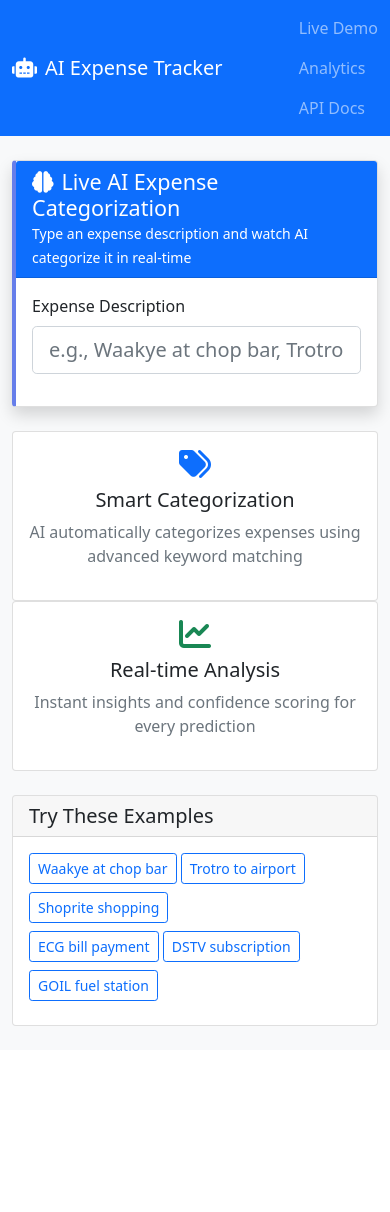
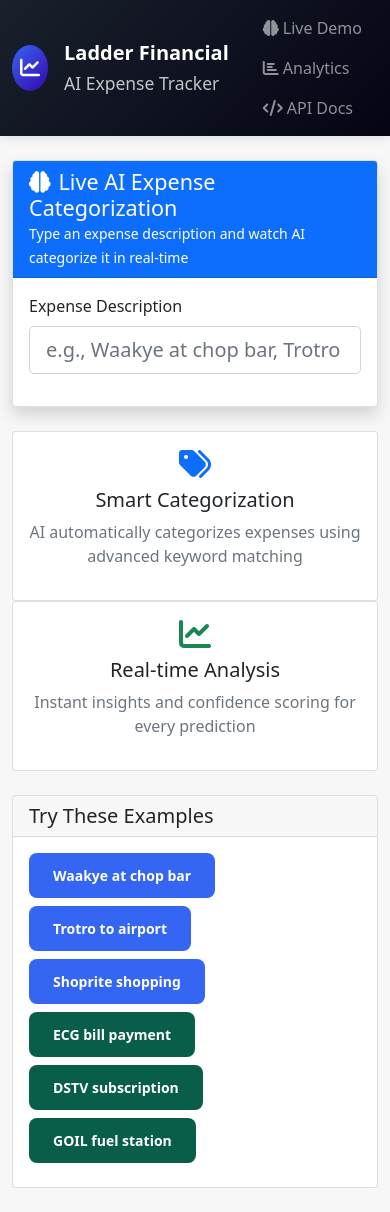
Before and after one commit to jeffasante/expense-tracker-ai, a Django app: template backend/demo/templates/demo/index.html in a window 390 px wide. Before the commit the page ends 1026 px from the top, so only its background shows below. Run offline with Django 4.2, Linux system fonts and the light colour scheme; the template is opened without the code that fills it, so the values that code supplies are empty.

Commit message:
feat: Ladder Financial brand styling and UI enhancement
- Implemented complete Ladder color palette from brand guidelines
- Created custom CSS theme with Ladder-specific components
- Updated navbar with professional Ladder Financial branding
- Enhanced demo cards with gradient backgrounds and animations
- Styled metric cards with brand colors and hover effects
- Updated chart colors to match Ladder brand palette
- Added professional icons and visual hierarchy
- Implemented responsive design with Ladder aesthetics

```diff
--- /dev/null
+++ b/backend/demo/static/demo/css/ladder-theme.css
@@ -0,0 +1,194 @@
+:root {
+  --color-grayscale-9: #FFFFFF;
+  --color-grayscale-97: #000000;
+  --color-blue-93: #1A202C;
+  --color-teal-39: #024233;
+  --color-purple-18: #3606AC;
+  --color-teal-33: #095E4A;
+  --color-grayscale-33: #E0E0E0;
+  --color-blue-54: #3566F3;
+  --color-blue-17: #E0E9F6;
+  --color-blue-98: #040415;
+  --color-orange-15: #FDA768;
+  --color-teal-35: #3C3D3D;
+  --color-blue-38: #93969B;
+  --color-grayscale-85: #080808;
+  --color-blue-67: #3050D6;
+  --color-orange-4: #F9E7D3;
+  --color-grayscale-79: #1E1E1E;
+  --color-grayscale-45: #BCBCBC;
+  --color-yellow-12: #FCCD27;
+  --color-purple-6: #A17DFB;
+  --color-orange-17: #FF843F;
+  --color-blue-82: #1434A4;
+  --color-grayscale-17: #F7F7F7;
+  --color-blue-11: #EDEFF2;
+  --color-grayscale-25: #F0F0F0;
+}
+
+/* Ladder Brand Colors */
+.ladder-primary { background-color: var(--color-blue-54); }
+.ladder-secondary { background-color: var(--color-teal-33); }
+.ladder-accent { background-color: var(--color-purple-18); }
+.ladder-success { background-color: var(--color-teal-39); }
+.ladder-warning { background-color: var(--color-orange-15); }
+.ladder-info { background-color: var(--color-blue-17); }
+.ladder-dark { background-color: var(--color-blue-93); }
+.ladder-light { background-color: var(--color-grayscale-17); }
+
+/* Text Colors */
+.text-ladder-primary { color: var(--color-blue-54); }
+.text-ladder-secondary { color: var(--color-teal-33); }
+.text-ladder-accent { color: var(--color-purple-18); }
+.text-ladder-dark { color: var(--color-blue-93); }
+
+/* Gradient Backgrounds */
+.ladder-gradient-primary {
+  background: linear-gradient(135deg, var(--color-blue-54) 0%, var(--color-purple-18) 100%);
+}
+.ladder-gradient-secondary {
+  background: linear-gradient(135deg, var(--color-teal-33) 0%, var(--color-teal-39) 100%);
+}
+
+/* Custom Components */
+.ladder-card {
+  border: 1px solid var(--color-grayscale-33);
+  border-radius: 12px;
+  box-shadow: 0 4px 6px rgba(0, 0, 0, 0.05);
+  transition: all 0.3s ease;
+}
+.ladder-card:hover {
+  box-shadow: 0 8px 25px rgba(53, 102, 243, 0.15);
+  transform: translateY(-2px);
+}
+
+.ladder-btn-primary {
+  background: var(--color-blue-54);
+  border: none;
+  color: white;
+  padding: 12px 24px;
+  border-radius: 8px;
+  font-weight: 600;
+  transition: all 0.3s ease;
+}
+.ladder-btn-primary:hover {
+  background: var(--color-blue-67);
+  transform: translateY(-1px);
+}
+
+.ladder-btn-secondary {
+  background: var(--color-teal-33);
+  border: none;
+  color: white;
+  padding: 12px 24px;
+  border-radius: 8px;
+  font-weight: 600;
+  transition: all 0.3s ease;
+}
+.ladder-btn-secondary:hover {
+  background: var(--color-teal-39);
+  transform: translateY(-1px);
+}
+
+.ladder-badge {
+  background: var(--color-purple-18);
+  color: white;
+  padding: 6px 12px;
+  border-radius: 20px;
+  font-size: 0.875rem;
+  font-weight: 600;
+}
+
+.ladder-navbar {
+  background: linear-gradient(135deg, var(--color-blue-93) 0%, var(--color-blue-98) 100%);
+  box-shadow: 0 2px 10px rgba(0, 0, 0, 0.1);
+}
+
+.ladder-sidebar {
+  background: var(--color-grayscale-17);
+  border-right: 1px solid var(--color-grayscale-33);
+}
+
+.ladder-input {
+  border: 2px solid var(--color-grayscale-33);
+  border-radius: 8px;
+  padding: 12px 16px;
+  transition: all 0.3s ease;
+}
+.ladder-input:focus {
+  border-color: var(--color-blue-54);
+  box-shadow: 0 0 0 3px rgba(53, 102, 243, 0.1);
+  outline: none;
+}
+
+.ladder-progress {
+  background: var(--color-grayscale-25);
+  border-radius: 10px;
+  height: 8px;
+  overflow: hidden;
+}
+.ladder-progress-bar {
+  background: linear-gradient(90deg, var(--color-blue-54) 0%, var(--color-purple-18) 100%);
+  height: 100%;
+  border-radius: 10px;
+  transition: width 0.6s ease;
+}
+
+.ladder-alert-success {
+  background: var(--color-orange-4);
+  border: 1px solid var(--color-teal-33);
+  border-left: 4px solid var(--color-teal-33);
+  color: var(--color-teal-39);
+}
+
+.ladder-alert-warning {
+  background: var(--color-orange-4);
+  border: 1px solid var(--color-orange-15);
+  border-left: 4px solid var(--color-orange-15);
+  color: var(--color-orange-17);
+}
+
+.ladder-metric-card {
+  background: white;
+  border-radius: 16px;
+  padding: 24px;
+  box-shadow: 0 4px 6px rgba(0, 0, 0, 0.05);
+  border-left: 4px solid var(--color-blue-54);
+  transition: all 0.3s ease;
+}
+.ladder-metric-card:hover {
+  box-shadow: 0 8px 25px rgba(53, 102, 243, 0.15);
+}
+
+.ladder-chart-container {
+  background: white;
+  border-radius: 16px;
+  padding: 24px;
+  box-shadow: 0 4px 6px rgba(0, 0, 0, 0.05);
+}
+
+/* Animation Classes */
+.ladder-fade-in {
+  animation: ladderFadeIn 0.6s ease-out;
+}
+
+@keyframes ladderFadeIn {
+  from { opacity: 0; transform: translateY(20px); }
+  to { opacity: 1; transform: translateY(0); }
+}
+
+.ladder-pulse {
+  animation: ladderPulse 2s infinite;
+}
+
+@keyframes ladderPulse {
+  0%, 100% { opacity: 1; }
+  50% { opacity: 0.7; }
+}
+
+/* Responsive Design */
+@media (max-width: 768px) {
+  .ladder-card { margin-bottom: 16px; }
+  .ladder-metric-card { padding: 16px; }
+  .ladder-chart-container { padding: 16px; }
+}
--- a/backend/demo/templates/demo/base.html
+++ b/backend/demo/templates/demo/base.html
@@ -3,26 +3,28 @@
 <head>
     <meta charset="UTF-8">
     <meta name="viewport" content="width=device-width, initial-scale=1.0">
-    <title>{% block title %}AI Expense Tracker Demo{% endblock %}</title>
+    <title>{% block title %}Ladder AI Expense Tracker{% endblock %}</title>
     <link href="https://cdn.jsdelivr.net/npm/bootstrap@5.1.3/dist/css/bootstrap.min.css" rel="stylesheet">
     <link href="https://cdnjs.cloudflare.com/ajax/libs/font-awesome/6.0.0/css/all.min.css" rel="stylesheet">
-    <style>
-        .ai-badge { background: linear-gradient(45deg, #667eea 0%, #764ba2 100%); }
-        .category-badge { font-size: 0.8rem; }
-        .confidence-bar { height: 8px; border-radius: 4px; }
-        .demo-card { border-left: 4px solid #667eea; }
-    </style>
+    {% load static %}
+    <link href="{% static 'demo/css/ladder-theme.css' %}" rel="stylesheet">
 </head>
-<body class="bg-light">
-    <nav class="navbar navbar-expand-lg navbar-dark bg-primary">
+<body style="background-color: var(--color-grayscale-17);">
+    <nav class="navbar navbar-expand-lg navbar-dark ladder-navbar">
         <div class="container">
-            <a class="navbar-brand" href="{% url 'demo_home' %}">
-                <i class="fas fa-robot me-2"></i>AI Expense Tracker
+            <a class="navbar-brand d-flex align-items-center" href="{% url 'demo_home' %}">
+                <div class="ladder-gradient-primary rounded-circle p-2 me-3">
+                    <i class="fas fa-chart-line text-white"></i>
+                </div>
+                <div>
+                    <div class="fw-bold">Ladder Financial</div>
+                    <small class="opacity-75">AI Expense Tracker</small>
+                </div>
             </a>
             <div class="navbar-nav ms-auto">
-                <a class="nav-link" href="{% url 'demo_home' %}">Live Demo</a>
-                <a class="nav-link" href="{% url 'demo_analytics' %}">Analytics</a>
-                <a class="nav-link" href="/api/docs/" target="_blank">API Docs</a>
+                <a class="nav-link px-3" href="{% url 'demo_home' %}"><i class="fas fa-brain me-1"></i>Live Demo</a>
+                <a class="nav-link px-3" href="{% url 'demo_analytics' %}"><i class="fas fa-chart-bar me-1"></i>Analytics</a>
+                <a class="nav-link px-3" href="/api/docs/" target="_blank"><i class="fas fa-code me-1"></i>API Docs</a>
             </div>
         </div>
     </nav>
--- a/backend/demo/templates/demo/index.html
+++ b/backend/demo/templates/demo/index.html
@@ -77,14 +77,14 @@
             <div class="card-body">
                 <div class="row">
                     <div class="col-md-6">
-                        <button class="btn btn-outline-primary btn-sm mb-2 example-btn" data-text="Waakye at Auntie Muni chop bar">Waakye at chop bar</button>
-                        <button class="btn btn-outline-primary btn-sm mb-2 example-btn" data-text="Trotro fare to Kotoka Airport">Trotro to airport</button>
-                        <button class="btn btn-outline-primary btn-sm mb-2 example-btn" data-text="Shopping at Shoprite East Legon">Shoprite shopping</button>
+                        <button class="ladder-btn-primary btn-sm mb-2 me-2 example-btn" data-text="Waakye at Auntie Muni chop bar">Waakye at chop bar</button>
+                        <button class="ladder-btn-primary btn-sm mb-2 me-2 example-btn" data-text="Trotro fare to Kotoka Airport">Trotro to airport</button>
+                        <button class="ladder-btn-primary btn-sm mb-2 me-2 example-btn" data-text="Shopping at Shoprite East Legon">Shoprite shopping</button>
                     </div>
                     <div class="col-md-6">
-                        <button class="btn btn-outline-primary btn-sm mb-2 example-btn" data-text="ECG electricity bill payment">ECG bill payment</button>
-                        <button class="btn btn-outline-primary btn-sm mb-2 example-btn" data-text="DSTV subscription renewal">DSTV subscription</button>
-                        <button class="btn btn-outline-primary btn-sm mb-2 example-btn" data-text="Fuel at GOIL filling station">GOIL fuel station</button>
+                        <button class="ladder-btn-secondary btn-sm mb-2 me-2 example-btn" data-text="ECG electricity bill payment">ECG bill payment</button>
+                        <button class="ladder-btn-secondary btn-sm mb-2 me-2 example-btn" data-text="DSTV subscription renewal">DSTV subscription</button>
+                        <button class="ladder-btn-secondary btn-sm mb-2 me-2 example-btn" data-text="Fuel at GOIL filling station">GOIL fuel station</button>
                     </div>
                 </div>
             </div>
```
Also changed, not shown: backend/demo/templates/demo/analytics.html (+6 -5 lines).
